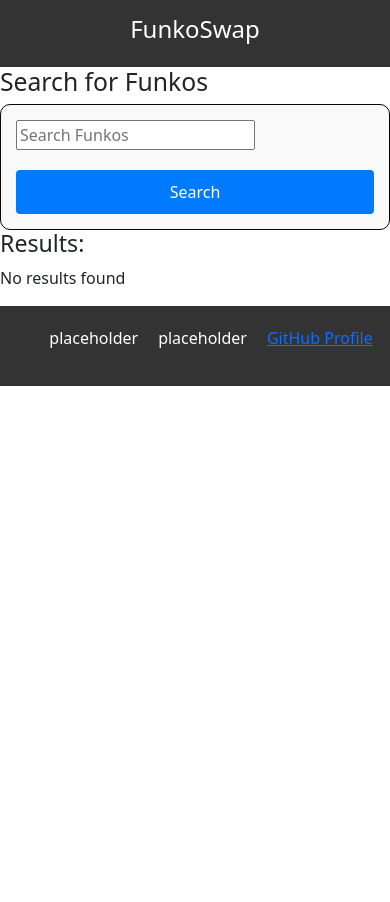
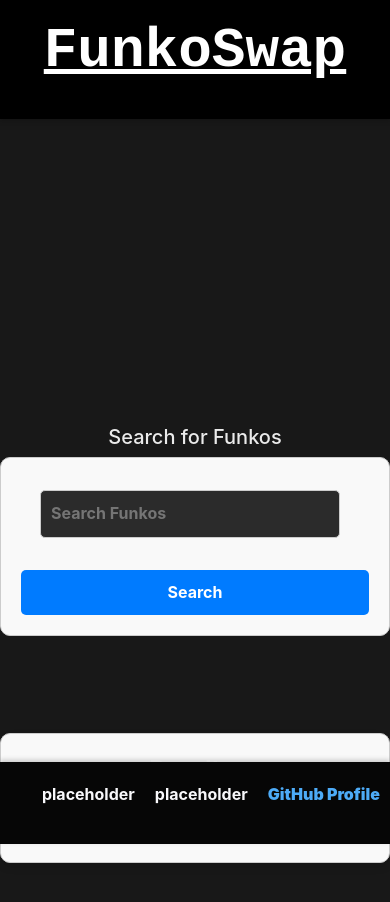
Before and after one commit to ImNeeeks/FunkoSwap, a React (Vite) app in the folder client/: page /app/Search in a window 390 px wide. Shown: the top 902 px of the page. Before the commit the page ends 844 px from the top, so only its background shows below. Built offline with nearby package versions, Linux system fonts and the light colour scheme.

Commit message:
index.css applied to main.jsx giving the site some general styling & search page styling added (not final)

```diff
--- a/client/src/components/Content/Login/Login.jsx
+++ b/client/src/components/Content/Login/Login.jsx
@@ -11,7 +11,7 @@
 
   return (
     <div className="login-container">
-      <h1>Login</h1>
+      <h2>Login</h2>
       {isLoggingIn ? (
         <LoginForm userFormData={userFormData} setUserFormData={setUserFormData} />
       ) : (
--- a/client/src/components/Content/MyFunkos/MyFunkoCollection/MyFunkoCollection.css
+++ b/client/src/components/Content/MyFunkos/MyFunkoCollection/MyFunkoCollection.css
@@ -6,7 +6,7 @@
     justify-content: center;
     gap: 20px;
     padding: 20px;
-    background-color: #f5f5f5;
+    background-color: #f9f7f7;
   }
 
   .funkoContainer {
--- a/client/src/components/Content/Search/Search.css
+++ b/client/src/components/Content/Search/Search.css
@@ -0,0 +1,82 @@
+/* Container for the entire search */
+.search-container {
+    display: flex;
+    flex-direction: column;
+    justify-content: center;
+    align-items: center;
+    min-height: 100vh; /* Full viewport height */
+    text-align: center;
+    position: relative;
+  }
+
+  /* Search input box styling */
+  .search-box {
+    margin-bottom: 20px;
+  }
+
+  .search-box input {
+    padding: 10px;
+    width: 300px;
+    border: 1px solid #ccc;
+    border-radius: 5px;
+    margin-right: 10px;
+  }
+
+  .search-box button {
+    padding: 10px 15px;
+    background-color: #007bff;
+    color: white;
+    border: none;
+    border-radius: 5px;
+    cursor: pointer;
+  }
+
+  .search-box button:hover {
+    background-color: #0056b3;
+  }
+
+  /* Search results box at the bottom of the screen */
+  .search-results {
+    position: absolute;
+    bottom: 100px; /* Positioned 20px from the bottom */
+    left: 50%;
+    transform: translateX(-50%);
+    width: 100%;
+    max-width: 600px;
+    background-color: #f9f9f9;
+    padding: 20px;
+    border: 1px solid #ccc;
+    border-radius: 10px;
+    box-shadow: 0 4px 8px rgba(0, 0, 0, 0.1);
+  }
+
+  /* Funko items list */
+  .search-results ul {
+    list-style: none;
+    padding: 0;
+    margin: 0;
+  }
+
+  .search-results li {
+    margin: 10px 0;
+  }
+
+  .funko-item {
+    display: flex;
+    justify-content: space-between;
+    align-items: center;
+  }
+
+  .funko-item button {
+    padding: 5px 10px;
+    background-color: #28a745;
+    color: white;
+    border: none;
+    border-radius: 5px;
+    cursor: pointer;
+    margin-left: 10px;
+  }
+
+  .funko-item button:hover {
+    background-color: #218838;
+  }
--- a/client/src/components/Content/Search/Search.jsx
+++ b/client/src/components/Content/Search/Search.jsx
@@ -23,7 +23,7 @@
     }
   }
 `;
-// push this data to the wishlist array in User model
+
 const ADD_FUNKO_TO_WISHLIST = gql`
   mutation AddFunkoToWishlist($funkoId: ID!) {
     addFunkoToWishlist(funkoId: $funkoId) {
@@ -46,7 +46,6 @@
   const [searchTerm, setSearchTerm] = useState("");
   const [searchResults, setSearchResults] = useState([]);
 
-  // Use the useQuery hook to fetch data from the GraphQL server
   const { refetch } = useQuery(SEARCH_FUNKOS, {
     variables: { searchTerm },
     skip: !searchTerm, // Skip query execution if searchTerm is empty
@@ -65,7 +64,7 @@
 
   const handleFormSubmit = (event) => {
     event.preventDefault();
-    refetch(); // Trigger the search
+    refetch();
   };
 
   const handleAddFunko = async (funko, destination) => {
@@ -92,7 +91,8 @@
   };
 
   return (
-    <div>
+    <div className="search-container">
+      <div className="search-box">
         <h2>Search for Funkos</h2>
         <form onSubmit={handleFormSubmit}>
           <input
@@ -103,8 +103,9 @@
           />
           <button type="submit">Search</button>
         </form>
+      </div>
 
-      <div>
+      <div className="search-results">
         <h3>Results:</h3>
         {searchResults.length === 0 ? (
           <p>No results found</p>
@@ -112,9 +113,11 @@
           <ul>
             {searchResults.map((funko) => (
               <li key={funko._id}>
-                <div>
+                <div className="funko-item">
                   <strong>{funko.name}</strong>
-                  <button onClick={() => handleAddFunko(funko, "MyCollection")}>
+                  <button
+                    onClick={() => handleAddFunko(funko, "MyCollection")}
+                  >
                     Add to Collection
                   </button>
                   <button onClick={() => handleAddFunko(funko, "MyWishlist")}>
--- a/client/src/components/Content/signUp/signUpForm.css
+++ b/client/src/components/Content/signUp/signUpForm.css
@@ -1,10 +1,65 @@
-/* Style for the overall form */
+/* Style for the form container */
 form {
     max-width: 400px;
     margin: 0 auto;
-    padding: 15px;
-    border: 1px solid #080808;
+    padding: 20px;
+    border: 1px solid #ccc;
     border-radius: 10px;
     background-color: #f9f9f9;
-    justify-content: center;
 }
+
+/* Style for the alert box */
+.alert {
+    margin-bottom: 10px;
+}
+
+/* Style for the form groups to adjust the space between fields */
+.form-group {
+    margin-bottom: 0; /* Adjust the margin as needed */
+}
+
+/* Style for the form labels */
+.form-label {
+    font-weight: 500;
+    color: #333;
+}
+
+/* Style for the input fields */
+.form-control {
+    padding: 10px;
+    border: 1px solid #ccc;
+    border-radius: 7px;
+}
+
+/* Style for invalid feedback */
+.form-control.is-invalid {
+    border-color: #dc3545;
+}
+
+.form-control-feedback {
+    color: #dc3545;
+    font-size: 0.85rem;
+}
+
+/* Style for the submit button */
+button[type="submit"] {
+    width: 100%;
+    padding: 10px 15px;
+    background-color: #28a745;
+    color: white;
+    border: none;
+    border-radius: 5px;
+    cursor: pointer;
+    transition: background-color 0.3s ease;
+}
+
+/* Hover effect for the submit button */
+button[type="submit"]:hover {
+    background-color: #218838;
+}
+
+/* Style for the disabled button */
+button:disabled {
+    background-color: #ccc;
+    cursor: not-allowed;
+}
--- a/client/src/components/Footer/Footer.css
+++ b/client/src/components/Footer/Footer.css
@@ -1,6 +1,6 @@
 .footerContainer {
-    background-color: #333; /* Match the header's background color */
-    color: #fff; /* White text color */
+    background-color: #060606; /* Match the header's background color */
+    color: #fcfcfc; /* White text color */
     padding: 20px 0; /* Padding for spacing */
     display: flex;
     justify-content: center; /* Center content horizontally */
@@ -14,10 +14,11 @@
 
   .footerLink {
     font-size: 1em;
+    color: rgb(248, 248, 251);
   }
 
   .footerAnchor {
-    color: #fff;
+    color: #fcf9f9;
     text-decoration: none; /* Remove underline from link */
     transition: color 0.3s ease-in-out;
   }
--- a/client/src/components/Header/Header.css
+++ b/client/src/components/Header/Header.css
@@ -3,14 +3,16 @@
     justify-content: space-between;
     align-items: center;
     padding: 15px 20px;
-    background-color: #333;
+    background-color: #000000;
     color: #fff;
   }
 
   .headerTitle {
     flex: 1; /* Title occupies 1/3 of the header */
-    font-size: 1.5em;
+    font-size: 3.5rem;
     text-align: center;
+    font-family: monospace;
+    text-decoration: underline;
   }
 
   .navContainer {
--- a/client/src/index.css
+++ b/client/src/index.css
@@ -0,0 +1,276 @@
+/* Global Styles and Resets */
+* {
+  margin: 0;
+  padding: 0;
+  box-sizing: border-box;
+  -webkit-font-smoothing: antialiased;
+  -moz-osx-font-smoothing: grayscale;
+}
+
+html, body {
+  height: 100%;
+  font-family: 'Inter', sans-serif; /* Modern font */
+  font-size: 16px;
+  background-color: #181818; /* Deep dark background */
+  color: #eaeaea; /* Light grey text for readability */
+  line-height: 1.6;
+  scroll-behavior: smooth;
+}
+
+body {
+  display: flex;
+  flex-direction: column;
+  min-height: 100vh;
+  overflow-x: hidden;
+}
+
+/* Typography */
+h1, h3, h4, h5, h6 {
+  color: #ffffff; /* Pure white for headings */
+  font-weight: bolder;
+  line-height: 1.3;
+  margin-bottom: 1rem;
+}
+
+h1 {
+  font-size: 2.5rem;
+}
+
+h2 {
+  font-size: 2rem;
+}
+
+p, a, li, button, input {
+  font-size: 1rem;
+  font-weight: bolder;
+  color: #b2afaf; /* Lighter grey text for body */
+}
+
+a {
+  text-decoration: none;
+  color: #4dabf7; /* Modern blue link color */
+  transition: color 0.3s ease-in-out;
+}
+
+a:hover {
+  color: #1e88e5; /* Darker blue on hover */
+  text-decoration: underline;
+}
+
+/* Container for Global Layout */
+.container {
+  max-width: 1200px;
+  margin: 0 auto;
+  padding: 0 20px;
+}
+
+/* Header */
+header {
+  background-color: #1f1f1f; /* Slightly lighter dark for contrast */
+  color: white;
+  padding: 1rem 0;
+  text-align: center;
+  position: sticky;
+  top: 0;
+  z-index: 1000;
+  box-shadow: 0 2px 5px rgba(0, 0, 0, 0.2);
+}
+
+header a {
+  color: #f5f5f5;
+  font-weight: 500;
+}
+
+header a:hover {
+  color: #e0e0e0;
+}
+
+/* Navigation Bar */
+.navbar {
+  display: flex;
+  justify-content: space-between;
+  align-items: center;
+  background-color: #212121; /* Darker navbar background */
+  padding: 1rem 1.5rem;
+  border-bottom: 2px solid #333;
+}
+
+.navbar a {
+  color: #d3d3d3;
+  font-weight: 500;
+  margin: 0 1rem;
+  padding: 0.5rem 1rem;
+  border-radius: 4px;
+  transition: background-color 0.3s, color 0.3s;
+}
+
+.navbar a:hover {
+  background-color: #333; /* Dark background hover */
+  color: #fff;
+}
+
+/* Button Styling */
+button {
+  background-color: #4dabf7; /* Modern blue button */
+  color: #ffffff;
+  padding: 0.75rem 1.5rem;
+  border: none;
+  border-radius: 4px;
+  cursor: pointer;
+  font-size: 1rem;
+  transition: background-color 0.3s ease;
+}
+
+button:hover {
+  background-color: #1e88e5;
+}
+
+button:disabled {
+  background-color: #555;
+  cursor: not-allowed;
+}
+
+/* Form Inputs */
+input, select, textarea {
+  width: 100%;
+  padding: 0.75rem;
+  margin: 0.75rem 0;
+  border: 1px solid #444;
+  border-radius: 4px;
+  background-color: #2b2b2b; /* Darker input background */
+  color: #eaeaea;
+  transition: border-color 0.3s ease;
+}
+
+input:focus, select:focus, textarea:focus {
+  outline: none;
+  border-color: #4dabf7; /* Blue border on focus */
+}
+
+/* Utility Classes */
+.text-center {
+  text-align: center;
+}
+
+.mt-1 { margin-top: 1rem; }
+.mb-1 { margin-bottom: 1rem; }
+.mt-2 { margin-top: 2rem; }
+.mb-2 { margin-bottom: 2rem; }
+.pt-1 { padding-top: 1rem; }
+.pb-1 { padding-bottom: 1rem; }
+.pt-2 { padding-top: 2rem; }
+.pb-2 { padding-bottom: 2rem; }
+
+/* Footer */
+footer {
+  background-color: #000000;
+  color: #eaeaea;
+  text-align: center;
+  padding: 1rem;
+  position: fixed;
+  bottom: 0;
+  width: 100%;
+  box-shadow: 0 -2px 5px rgba(0, 0, 0, 0.2);
+}
+
+/* Cards for Content Display */
+.card {
+  background-color: #222; /* Dark card background */
+  border: 1px solid #333;
+  border-radius: 8px;
+  padding: 1.5rem;
+  margin-bottom: 1.5rem;
+  box-shadow: 0 2px 10px rgba(0, 0, 0, 0.15);
+  transition: transform 0.2s ease;
+}
+
+.card:hover {
+  transform: translateY(-5px);
+}
+
+.card h2 {
+  font-size: 1.75rem;
+  margin-bottom: 1rem;
+  color: #ffffff;
+}
+
+.card p {
+  margin-bottom: 1rem;
+  line-height: 1.5;
+  color: #d3d3d3;
+}
+
+/* Form Layout */
+.form-group {
+  margin-bottom: 1.5rem;
+}
+
+label {
+  font-weight: 500;
+  margin-bottom: 0.5rem;
+  display: inline-block;
+}
+
+/* Media Queries for Responsive Design */
+@media (max-width: 1200px) {
+  .container {
+    max-width: 1000px;
+  }
+
+  h1 {
+    font-size: 2.25rem;
+  }
+
+  h2 {
+    font-size: 1.75rem;
+  }
+}
+
+@media (max-width: 768px) {
+  .container {
+    padding: 0 15px;
+  }
+
+  .navbar {
+    flex-direction: column;
+  }
+
+  .navbar a {
+    margin: 0.5rem 0;
+  }
+
+  header {
+    text-align: center;
+  }
+
+  h1 {
+    font-size: 5rem;
+  }
+
+  h2 {
+    font-size: 1.5rem;
+  }
+
+  button {
+    padding: 0.5rem 1rem;
+  }
+}
+
+@media (max-width: 480px) {
+  .container {
+    padding: 0 10px;
+  }
+
+  h1 {
+    font-size: 1.75rem;
+  }
+
+  h2 {
+    font-size: 1.25rem;
+  }
+
+  button {
+    padding: 0.5rem;
+    font-size: 0.9rem;
+  }
+}
```
Also changed, not shown: client/src/components/Content/Login/Login.css (+5 -4 lines). Lines whose indentation alone changed are shown as unchanged.
